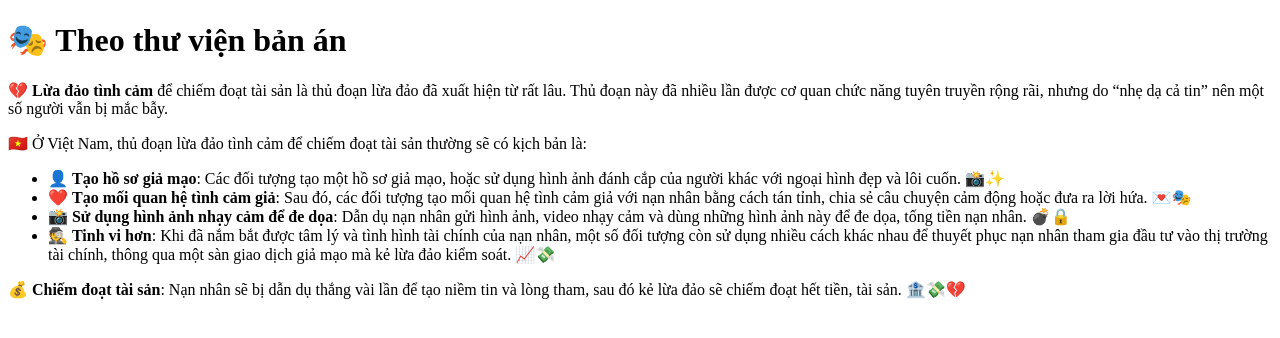
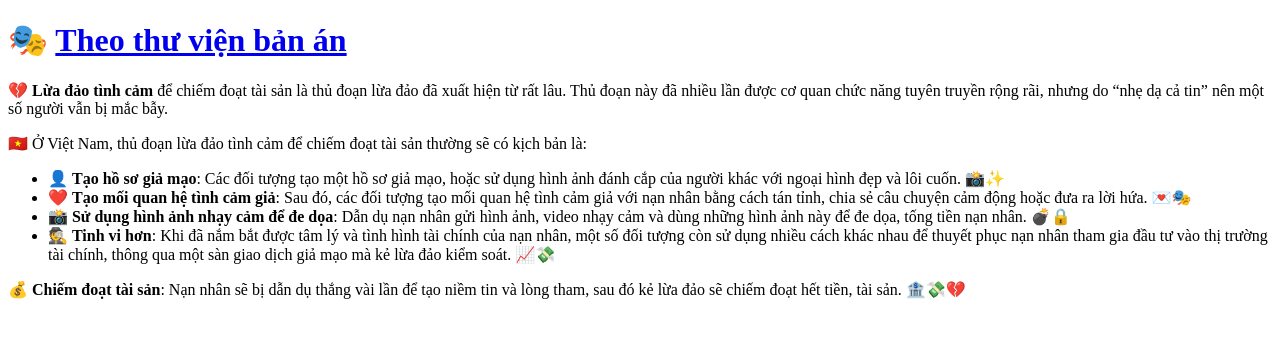
Before and after one commit to Thieu-Van-Hieu/F8-W3Band, a plain HTML site: page index.html in a window 1280 px wide. Drawn offline with Linux system fonts and the light colour scheme.

Commit message:
Update index.html

```diff
--- a/index.html
+++ b/index.html
@@ -6,7 +6,7 @@
     <title>Lừa Đảo Tình Cảm</title>
 </head>
 <body>
-    <h1>🎭 Theo thư viện bản án</h1>
+    <h1>🎭 <a href="https://thuvienphapluat.vn/banan/tin-tuc/loi-dung-tinh-cam-de-chiem-doat-tai-san-qua-mxh-phap-luat-viet-nam-quy-dinh-nhu-the-nao-10410">Theo thư viện bản án</a></h1>
     <p>💔 <strong>Lừa đảo tình cảm</strong> để chiếm đoạt tài sản là thủ đoạn lừa đảo đã xuất hiện từ rất lâu. Thủ đoạn này đã nhiều lần được cơ quan chức năng tuyên truyền rộng rãi, nhưng do “nhẹ dạ cả tin” nên một số người vẫn bị mắc bẫy.</p>
     <p>🇻🇳 Ở Việt Nam, thủ đoạn lừa đảo tình cảm để chiếm đoạt tài sản thường sẽ có kịch bản là:</p>
     <ul>
```
